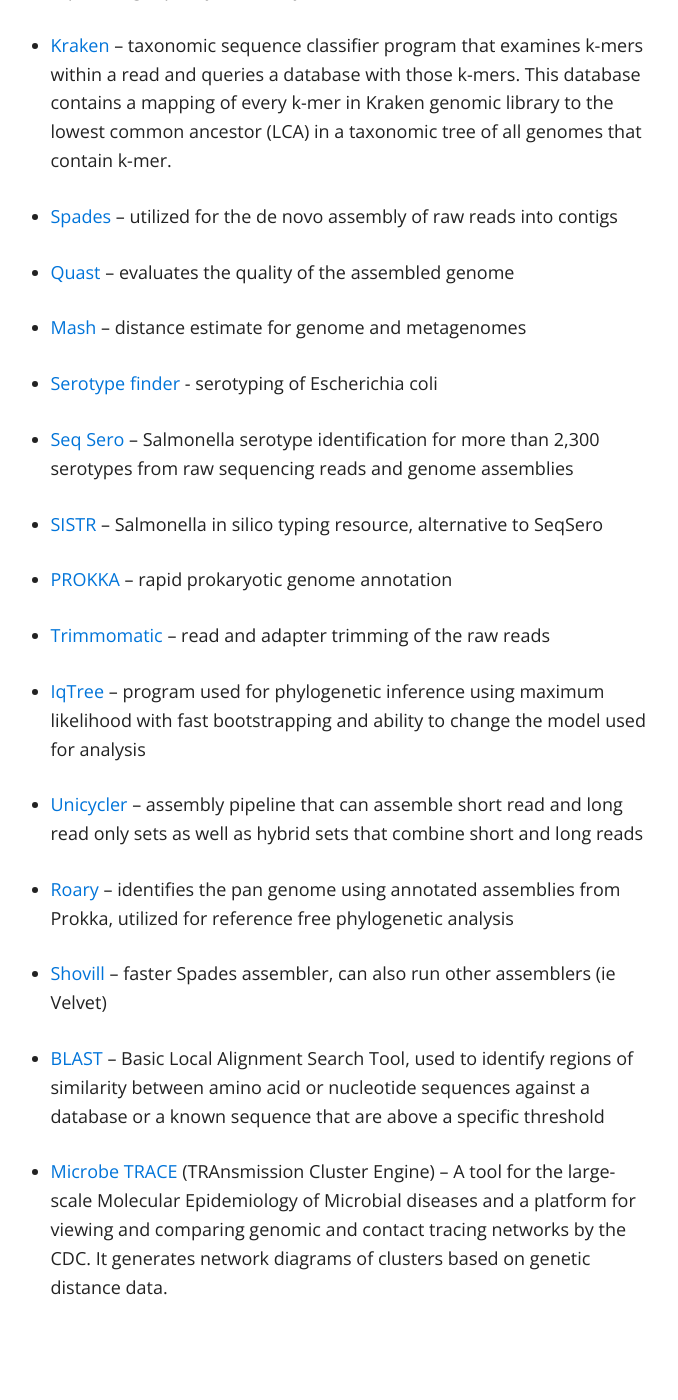
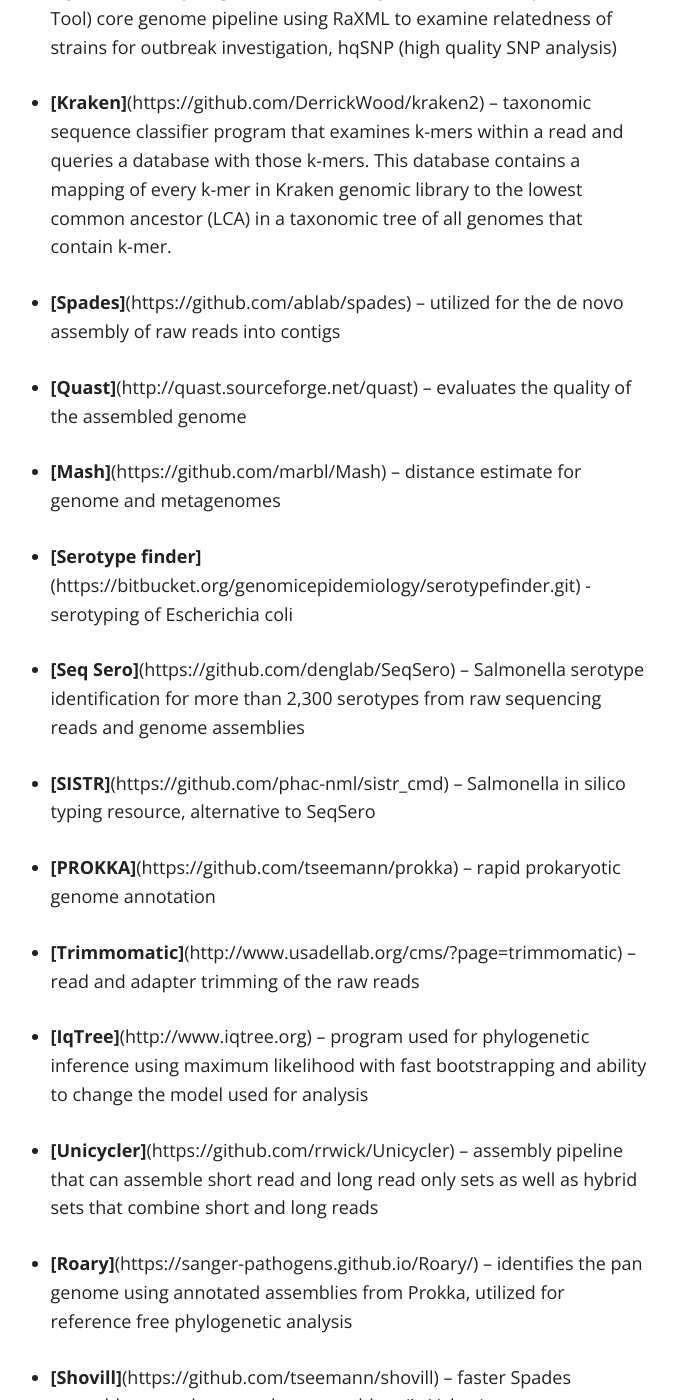
Before and after one commit to StaPH-B/midwest-region, a Jekyll site: the page built from common_progs.md, in a window 1280 px wide and 1400 px high, scrolled down 934 px. Shown: the whole window, without its empty margins (304-982 px from the left). Built offline with Jekyll 4.4.1, drawn with Linux system fonts in a browser that asks for light colours; nearby versions of some CDN libraries; our own code applies the rules of GitHub Pages for plain Markdown files; some of the changed text lies outside the part shown.

```diff
--- a/common_progs.md
+++ b/common_progs.md
@@ -3,38 +3,38 @@ layout: default
 ---
 ## Common Bioinformatics Software
 
-* [StaPH-B](https://github.com/StaPH-B) – State public health bioinformaticians workgroup
+* **[StaPH-B]**(https://github.com/StaPH-B) – State public health bioinformaticians workgroup
 
-* [Abricate](https://github.com/tseemann/abricate) – program that screens the assembled contigs for virulence genes and acquired resistance genes
+* **[Abricate]**(https://github.com/tseemann/abricate) – program that screens the assembled contigs for virulence genes and acquired resistance genes
 
-* [Lyve – SET](https://github.com/lskatz/lyve-SET) – (SET: Snp Extraction Tool) core genome pipeline using RaXML to examine relatedness of strains for outbreak investigation, hqSNP (high quality SNP analysis)
+* **[Lyve – SET]**(https://github.com/lskatz/lyve-SET) – (SET: Snp Extraction Tool) core genome pipeline using RaXML to examine relatedness of strains for outbreak investigation, hqSNP (high quality SNP analysis)
 
-* [Kraken](https://github.com/DerrickWood/kraken2) – taxonomic sequence classifier program that examines k-mers within a read and queries a database with those k-mers. This database contains a mapping of every k-mer in Kraken genomic library to the lowest common ancestor (LCA) in a taxonomic tree of all genomes that contain k-mer.
+* **[Kraken]**(https://github.com/DerrickWood/kraken2) – taxonomic sequence classifier program that examines k-mers within a read and queries a database with those k-mers. This database contains a mapping of every k-mer in Kraken genomic library to the lowest common ancestor (LCA) in a taxonomic tree of all genomes that contain k-mer.
 
-* [Spades](https://github.com/ablab/spades) – utilized for the de novo assembly of raw reads into contigs
+* **[Spades]**(https://github.com/ablab/spades) – utilized for the de novo assembly of raw reads into contigs
 
-* [Quast](http://quast.sourceforge.net/quast) – evaluates the quality of the assembled genome
+* **[Quast]**(http://quast.sourceforge.net/quast) – evaluates the quality of the assembled genome
 
-* [Mash](https://github.com/marbl/Mash) – distance estimate for genome and metagenomes
+* **[Mash]**(https://github.com/marbl/Mash) – distance estimate for genome and metagenomes
 
-* [Serotype finder](https://bitbucket.org/genomicepidemiology/serotypefinder.git) - serotyping of Escherichia coli
+* **[Serotype finder]**(https://bitbucket.org/genomicepidemiology/serotypefinder.git) - serotyping of Escherichia coli
 
-* [Seq Sero](https://github.com/denglab/SeqSero) – Salmonella serotype identification for more than 2,300 serotypes from raw sequencing reads and genome assemblies
+* **[Seq Sero]**(https://github.com/denglab/SeqSero) – Salmonella serotype identification for more than 2,300 serotypes from raw sequencing reads and genome assemblies
 
-* [SISTR](https://github.com/phac-nml/sistr_cmd) – Salmonella in silico typing resource, alternative to SeqSero
+* **[SISTR]**(https://github.com/phac-nml/sistr_cmd) – Salmonella in silico typing resource, alternative to SeqSero
 
-* [PROKKA](https://github.com/tseemann/prokka) – rapid prokaryotic genome annotation
+* **[PROKKA]**(https://github.com/tseemann/prokka) – rapid prokaryotic genome annotation
 
-* [Trimmomatic](http://www.usadellab.org/cms/?page=trimmomatic) – read and adapter trimming of the raw reads
+* **[Trimmomatic]**(http://www.usadellab.org/cms/?page=trimmomatic) – read and adapter trimming of the raw reads
 
-* [IqTree](http://www.iqtree.org) – program used for phylogenetic inference using maximum likelihood with fast bootstrapping and ability to change the model used for analysis
+* **[IqTree]**(http://www.iqtree.org) – program used for phylogenetic inference using maximum likelihood with fast bootstrapping and ability to change the model used for analysis
 
-* [Unicycler](https://github.com/rrwick/Unicycler) – assembly pipeline that can assemble short read and long read only sets as well as hybrid sets that combine short and long reads
+* **[Unicycler]**(https://github.com/rrwick/Unicycler) – assembly pipeline that can assemble short read and long read only sets as well as hybrid sets that combine short and long reads
 
-* [Roary](https://sanger-pathogens.github.io/Roary/) – identifies the pan genome using annotated assemblies from Prokka, utilized for reference free phylogenetic analysis
+* **[Roary]**(https://sanger-pathogens.github.io/Roary/) – identifies the pan genome using annotated assemblies from Prokka, utilized for reference free phylogenetic analysis
 
-* [Shovill](https://github.com/tseemann/shovill) – faster Spades assembler, can also run other assemblers (ie Velvet)
+* **[Shovill]**(https://github.com/tseemann/shovill) – faster Spades assembler, can also run other assemblers (ie Velvet)
 
-* [BLAST](https://blast.ncbi.nlm.nih.gov/Blast.cgi) – Basic Local Alignment Search Tool, used to identify regions of similarity between amino acid or nucleotide sequences against a database or a known sequence that are above a specific threshold
+* **[BLAST]**(https://blast.ncbi.nlm.nih.gov/Blast.cgi) – Basic Local Alignment Search Tool, used to identify regions of similarity between amino acid or nucleotide sequences against a database or a known sequence that are above a specific threshold
 
-* [Microbe TRACE](https://microbetrace.herokuapp.com/) (TRAnsmission Cluster Engine) – A tool for the large-scale Molecular Epidemiology of Microbial diseases and a platform for viewing and comparing genomic and contact tracing networks by the CDC. It generates network diagrams of clusters based on genetic distance data.
+* **[Microbe TRACE] (TRAnsmission Cluster Engine)**(https://microbetrace.herokuapp.com/)  – A tool for the large-scale Molecular Epidemiology of Microbial diseases and a platform for viewing and comparing genomic and contact tracing networks by the CDC. It generates network diagrams of clusters based on genetic distance data.
```
Also changed, not shown: bioinformatics_terms.md (+2 -1 lines), phylo.md (+6 -6 lines), test.txt (deleted, +0 -7 lines).
